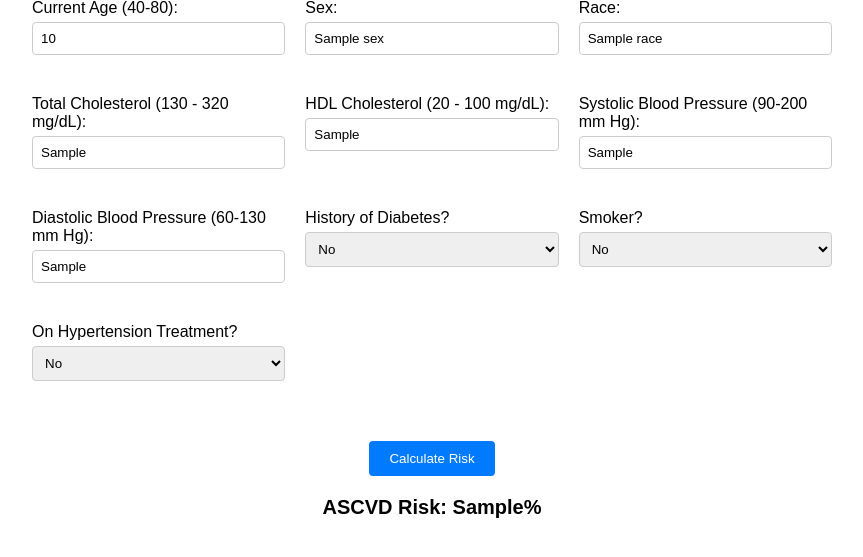
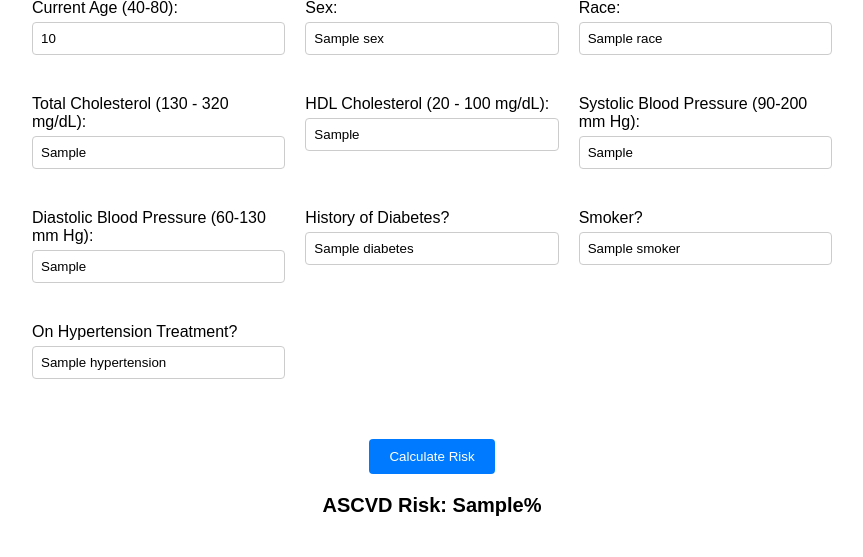
Before and after one commit to nnantais/ASCVD-Risk-Calculator, a Flask app: template src/templates/index.html in a window 1280 px wide. Shown: the part 208-765 px from the top of the page, without its empty margins (208-1071 px from the left). Run offline with Flask 3, Linux system fonts and the light colour scheme; the template is opened without the code that fills it: most values are stand-ins (such as "Sample title", 1, 10 or a date in 2020); parts of the project's set-up code (start-up, migrations or seed data) failed here and were passed over.

Commit message:
Update diabetes, hypertension, smoker status

```diff
--- /dev/null
+++ b/smoker.csv
@@ -0,0 +1,5 @@
+target_concept_code
+192127007
+308438006
+308438006
+366916002
--- a/src/app.py
+++ b/src/app.py
@@ -1,21 +1,21 @@
 import os
 from dotenv import load_dotenv
-
-# Load environment variables from .env file
-load_dotenv()
-
-# Set directory paths for R
-os.environ['R_HOME'] = "??????"
-os.environ['R_USER'] = "??????"
-
 import requests
 import rpy2.robjects as ro
 from rpy2.robjects.packages import importr
 from rpy2.robjects.vectors import FloatVector, StrVector
 from flask import Flask, request, render_template, redirect, url_for
 from datetime import datetime
+import pandas as pd
 
 app = Flask(__name__)
+
+# Load environment variables from .env file
+load_dotenv()
+
+# Set directory paths for R
+os.environ['R_HOME'] = "?????"
+os.environ['R_USER'] = "?????"
 
 # Import the PooledCohort package in R
 pooled_cohort = importr("PooledCohort")
@@ -23,6 +23,11 @@ pooled_cohort = importr("PooledCohort")
 FHIR_SERVER_BASE_URL = os.getenv("FHIR_SERVER_BASE_URL")
 username = os.getenv("FHIR_USERNAME")
 password = os.getenv("FHIR_PASSWORD")
+
+# Load CSV data
+diabetes_codes = pd.read_csv('diabetes.csv')['target_concept_code'].tolist()
+smoker_codes = pd.read_csv('smoker.csv')['target_concept_code'].tolist()
+hypertension_codes = pd.read_csv('hypertension.csv')['target_concept_code'].tolist()
 
 observation_codes = {
     "Systolic Blood Pressure": "8480-6",
@@ -77,9 +82,20 @@ def get_patient_demographics(patient_id, credentials):
     else:
         return {'age': 'Not Found', 'sex': 'Not Found', 'race': 'Not Found'}
 
+def check_code_presence(patient_id, code_list, credentials):
+    for code in code_list:
+        response = requests.get(FHIR_SERVER_BASE_URL + f"/Condition?patient={patient_id}&code={code}", auth=credentials)
+        if response.status_code == 200:
+            data = response.json()
+            if 'entry' in data and data['entry']:
+                return 'yes'
+    return 'no'
+
 def get_patient_observations(patient_id, credentials):
     observations = {}
     demographics = get_patient_demographics(patient_id, credentials)
+
+    # Fetch observations from FHIR
     for obs_name, code in observation_codes.items():
         response = requests.get(FHIR_SERVER_BASE_URL + f"/Observation?patient={patient_id}&code={code}", auth=credentials)
         if response.status_code == 200:
@@ -90,6 +106,12 @@ def get_patient_observations(patient_id, credentials):
                 observations[obs_name] = 'Not Found'
         else:
             observations[obs_name] = 'Not Found'
+
+    # Check presence of specific conditions based on codes
+    observations['Diabetes'] = check_code_presence(patient_id, diabetes_codes, credentials)
+    observations['Smoker'] = check_code_presence(patient_id, smoker_codes, credentials)
+    observations['Hypertension'] = check_code_presence(patient_id, hypertension_codes, credentials)
+
     return observations, demographics
 
 @app.route('/', methods=['GET', 'POST'])
@@ -154,7 +176,10 @@ def calculate_risk():
         'Total Cholesterol': total_cholesterol,
         'HDL Cholesterol': hdl_cholesterol,
         'Systolic Blood Pressure': systolic_bp,
-        'Diastolic Blood Pressure': request.form['diastolic_blood_pressure'] if 'diastolic_blood_pressure' in request.form else 'Not Found'
+        'Diastolic Blood Pressure': request.form['diastolic_blood_pressure'] if 'diastolic_blood_pressure' in request.form else 'Not Found',
+        'Diabetes': diabetes,
+        'Smoker': smoker,
+        'Hypertension': hypertension
     }
 
     return render_template(
@@ -168,7 +193,6 @@ def calculate_risk():
         hypertension=hypertension
     )
 
-
 if __name__ == '__main__':
     port_str = os.environ['FHIR_PORT']
     port_int = int(port_str)
--- a/src/templates/index.html
+++ b/src/templates/index.html
@@ -106,24 +106,15 @@
                 </div>
                 <div class="grid-item">
                     <label for="diabetes">History of Diabetes?</label>
-                    <select name="diabetes" id="diabetes" required>
-                        <option value="no" {% if diabetes == 'no' %}selected{% endif %}>No</option>
-                        <option value="yes" {% if diabetes == 'yes' %}selected{% endif %}>Yes</option>
-                    </select>
+                    <input type="text" name="diabetes" id="diabetes" value="{{ observations['Diabetes'] }}" readonly>
                 </div>
                 <div class="grid-item">
                     <label for="smoker">Smoker?</label>
-                    <select name="smoker" id="smoker" required>
-                        <option value="no" {% if smoker == 'no' %}selected{% endif %}>No</option>
-                        <option value="yes" {% if smoker == 'yes' %}selected{% endif %}>Yes</option>
-                    </select>
+                    <input type="text" name="smoker" id="smoker" value="{{ observations['Smoker'] }}" readonly>
                 </div>
                 <div class="grid-item">
                     <label for="hypertension">On Hypertension Treatment?</label>
-                    <select name="hypertension" id="hypertension" required>
-                        <option value="no" {% if hypertension == 'no' %}selected{% endif %}>No</option>
-                        <option value="yes" {% if hypertension == 'yes' %}selected{% endif %}>Yes</option>
-                    </select>
+                    <input type="text" name="hypertension" id="hypertension" value="{{ observations['Hypertension'] }}" readonly>
                 </div>
                 <div class="buttons" style="grid-column: span 3;">
                     <input type="submit" value="Calculate Risk">
```
Also changed, not shown: diabetes.csv (added, +8 -0 lines), hypertension.csv (added, +9 -0 lines).
